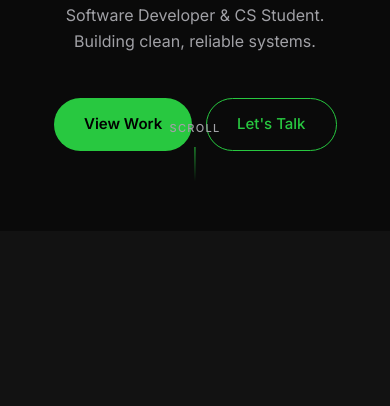
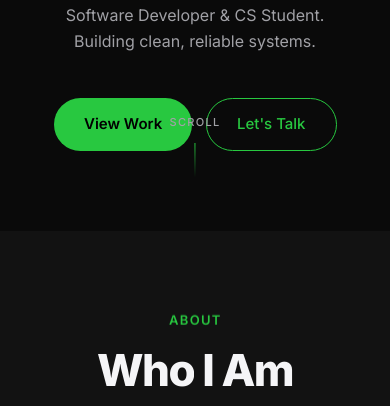
Before and after one commit to ChewyIOS/Aldrin-Chua-Portfolio, a plain HTML site: page index.html in a window 390 px wide. Shown: the part 694-1100 px from the top of the page. Drawn offline with nearby package versions, Linux system fonts and the light colour scheme.

Commit message:
portfolio update

```diff
--- a/CSS/style.css
+++ b/CSS/style.css
@@ -45,7 +45,7 @@ a, button, [data-magnetic] { cursor: none; }
   position: fixed;
   inset: 0;
   z-index: 10000;
-  background: var(--dark-gray);
+  background: var(--bg);
   display: flex;
   align-items: center;
   justify-content: center;
@@ -82,7 +82,7 @@ a, button, [data-magnetic] { cursor: none; }
 .preloader-bar-fill {
   position: absolute;
   inset: 0;
-  background: var(--white);
+  background: var(--accent);
   transform: scaleX(0);
   transform-origin: left;
   border-radius: 2px;
@@ -183,6 +183,7 @@ a, button, [data-magnetic] { cursor: none; }
   display: flex;
   align-items: center;
   justify-content: space-between;
+  opacity: 0; /* Hidden initially for entrance animation */
 }
 
 .brand {
@@ -247,6 +248,10 @@ body > .hero {
 }
 
 /* LEFT: Text */
+.hero-eyebrow, .hero-title, .hero-sub, .hero-cta {
+  opacity: 0;
+}
+
 .hero-text {
   display: flex;
   flex-direction: column;
@@ -332,6 +337,10 @@ body > .hero {
 }
 
 .hero-photo-frame {
+  opacity: 0;
+}
+
+.hero-photo-frame {
   position: relative;
   width: 380px;
   height: 460px;
@@ -383,13 +392,14 @@ body > .hero {
 /* Scroll Hint */
 .hero-scroll-hint {
   position: absolute;
-  bottom: 36px;
+  bottom: 40px;
   left: 50%;
   transform: translateX(-50%);
   display: flex;
   flex-direction: column;
   align-items: center;
-  gap: 10px;
+  gap: 12px;
+  opacity: 0; /* Hidden initially for entrance animation */
 }
 
 .hero-scroll-hint span {
--- a/JS/app.js
+++ b/JS/app.js
@@ -4,6 +4,12 @@
    ============================================================ */
 
 gsap.registerPlugin(ScrollTrigger);
+
+// Prevent browser from jumping to last scroll position on reload
+if (history.scrollRestoration) {
+  history.scrollRestoration = 'manual';
+}
+window.scrollTo(0, 0);
 
 /* ─────────────────────────────────────────────────────────────
    1. PAGE PRELOADER
@@ -115,23 +121,16 @@ function runPageAnimations() {
 
 
   /* ── HERO ENTRANCE SEQUENCE ─────────────────────────────── */
-  const heroTl = gsap.timeline({ defaults: { ease: 'power4.out' } });
+  const heroTl = gsap.timeline({ defaults: { ease: 'power4.out', duration: 1.2 } });
 
   heroTl
-    .from('.nav-inner',    { y: -30, opacity: 0, duration: 1 })
-    .from('#hero-eyebrow', { y: 24,  opacity: 0, duration: 0.9 }, '-=0.5')
-    .from('#hero-title',   { y: 90,  opacity: 0, duration: 1.2 }, '-=0.75')
-    .from('#hero-sub',     { y: 40,  opacity: 0, duration: 0.9 }, '-=0.85')
-    .from('#hero-cta',     { y: 28,  opacity: 0, duration: 0.8 }, '-=0.7')
-    .from('#hero-photo',   {
-      x: 60, opacity: 0, duration: 1.1,
-      ease: 'power3.out',
-      clipPath: 'inset(0 30% 0 0 round 32px)',
-      onComplete() {
-        gsap.to('#hero-photo', { clipPath: 'inset(0 0% 0 0 round 32px)', duration: 0 });
-      }
-    }, '-=1.1')
-    .from('#scroll-hint', { opacity: 0, duration: 0.8 }, '-=0.3');
+    .fromTo('.nav-inner',    { y: -30, opacity: 0 }, { y: 0, opacity: 1 })
+    .fromTo('#hero-eyebrow', { y: 24,  opacity: 0 }, { y: 0, opacity: 1 }, '-=0.7')
+    .fromTo('#hero-title',   { y: 60,  opacity: 0 }, { y: 0, opacity: 1 }, '-=0.9')
+    .fromTo('#hero-sub',     { y: 30,  opacity: 0 }, { y: 0, opacity: 1 }, '-=1.0')
+    .fromTo('#hero-cta',     { y: 20,  opacity: 0 }, { y: 0, opacity: 1 }, '-=1.0')
+    .fromTo('.hero-photo-frame', { x: 40, opacity: 0 }, { x: 0, opacity: 1, ease: 'power3.out' }, '-=1.1')
+    .fromTo('.hero-scroll-hint', { opacity: 0 }, { opacity: 1 }, '-=0.5');
 
 
   /* ── BADGE PULSE & SCROLL LINE ──────────────────────────── */
@@ -179,7 +178,7 @@ function runPageAnimations() {
     gsap.fromTo(label,
       { y: 20, opacity: 0 },
       {
-        scrollTrigger: { trigger: label, start: 'top 88%', toggleActions: 'play none none reverse' },
+        scrollTrigger: { trigger: label, start: 'top 92%', toggleActions: 'play none none none' },
         y: 0, opacity: 1, duration: 0.7, ease: 'power3.out',
       }
     );
@@ -202,7 +201,7 @@ function runPageAnimations() {
 
     const spans = heading.querySelectorAll('.word-line > span');
     gsap.from(spans, {
-      scrollTrigger: { trigger: heading, start: 'top 88%', toggleActions: 'play none none reverse' },
+      scrollTrigger: { trigger: heading, start: 'top 92%', toggleActions: 'play none none none' },
       y: '120%', opacity: 0,
       duration: 0.9, stagger: 0.08, ease: 'power4.out',
     });
@@ -212,7 +211,7 @@ function runPageAnimations() {
   /* ── DATA-REVEAL — general fade-up ─────────────────────── */
   document.querySelectorAll('[data-reveal]').forEach(el => {
     gsap.from(el, {
-      scrollTrigger: { trigger: el, start: 'top 88%', toggleActions: 'play none none reverse' },
+      scrollTrigger: { trigger: el, start: 'top 92%', toggleActions: 'play none none none' },
       y: 44, opacity: 0, duration: 0.9, ease: 'power3.out',
     });
   });
@@ -298,11 +297,11 @@ function runPageAnimations() {
       ease: 'none',
       scrollTrigger: {
         trigger: certSection,
-        start: 'center center', // Pin when the center of the section hits the center of the viewport
-        end: () => `+=${certGrid.scrollWidth}`, // The scroll distance equals the width of the grid
+        start: 'top top', // Start pinning when the section hits the top
+        end: () => `+=${certGrid.scrollWidth}`,
         pin: true,
-        scrub: 1, // Smooth scrubbing, takes 1 second to "catch up" to the scrollbar
-        invalidateOnRefresh: true // Recalculates the x distance on resize
+        scrub: 1,
+        invalidateOnRefresh: true
       }
     });
   }
@@ -375,4 +374,7 @@ function runPageAnimations() {
     ease: 'none',
   });
 
+  // Refresh ScrollTrigger to ensure all positions are calculated correctly after page load
+  ScrollTrigger.refresh();
+
 } // end runPageAnimations()
```
